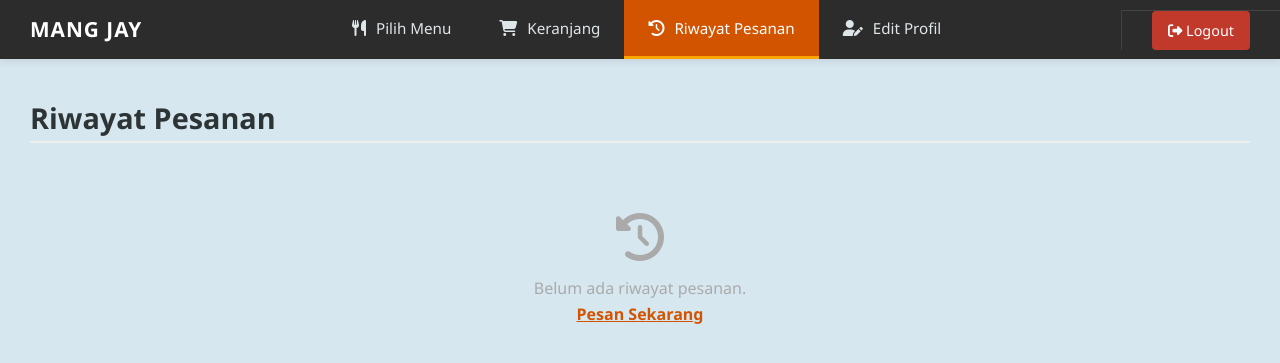
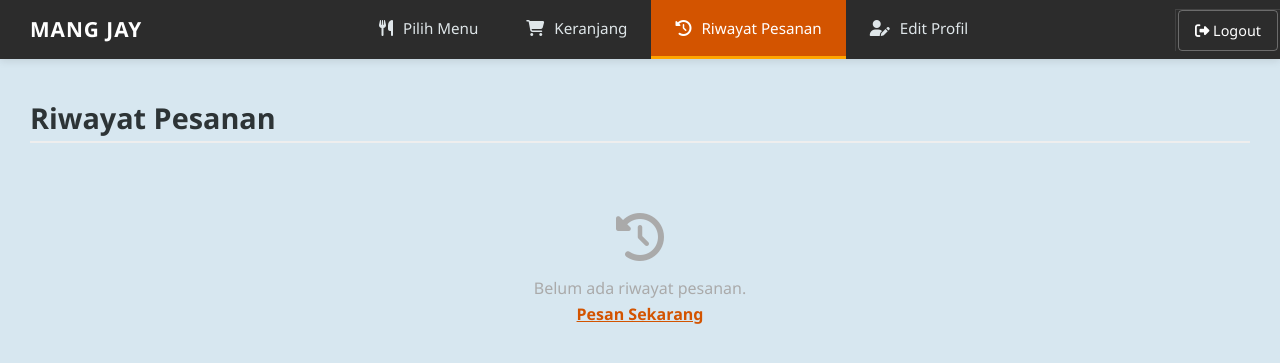
Before and after one commit to nailuljihar/Apps-Pemesanan-Bubur-Ayam-Mang-Jay, a PHP site: page /frontend/pages/user/riwayat.php in a window 1280 px wide. Shown: the top 363 px of the page. Run offline with PHP 8.4, Linux system fonts and the light colour scheme; a user stored in the database is signed in; data comes from the database, SQL or seed files in the repository; some libraries are stand-ins or nearby versions.

Commit message:
V2-REALEASE

```diff
--- a/frontend/css/styles.css
+++ b/frontend/css/styles.css
@@ -122,7 +122,7 @@ nav.admin-sidebar {
 .sidebar-footer {
   display: flex;
   align-items: center;
-  padding: 0 30px;
+  padding: 0 2px;
   border-top: none;
   border-left: 1px solid rgba(255, 255, 255, 0.1);
   gap: 10px;
--- a/frontend/pages/user/checkout.php
+++ b/frontend/pages/user/checkout.php
@@ -81,7 +81,7 @@ $u = $koneksi->query($sql_user)->fetch_assoc();
                     <ul style="list-style:none; padding:0; margin-bottom:20px;">
                         <?php foreach($_SESSION['keranjang'] as $itm): ?>
                         <li style="border-bottom:1px dashed #ccc; padding:5px 0; display:flex; justify-content:space-between;">
-                            <span><?= $itm['nama'] ?> (x<?= $itm['jumlah'] ?>)</span>
+                            <span><?= $itm['nama_produk'] ?> (x<?= $itm['jumlah'] ?>)</span>
                             <span>Rp <?= number_format($itm['harga'] * $itm['jumlah'], 0, ',', '.') ?></span>
                         </li>
                         <?php endforeach; ?>
--- a/frontend/pages/user/riwayat.php
+++ b/frontend/pages/user/riwayat.php
@@ -51,7 +51,7 @@ $jumlah_keranjang = isset($_SESSION['keranjang']) ? count($_SESSION['keranjang']
         </ul>
 
         <div class="sidebar-footer">
-            <a href="../../../index.php" class="btn-logout" onclick="return confirm('Keluar?');" style="background:#c0392b; color:white; border:none;">
+            <a href="../../../index.php" class="btn-logout" onclick="return confirm('Keluar?');">
                 <i class="fa-solid fa-right-from-bracket"></i> <span>Logout</span>
             </a>
         </div>
```
